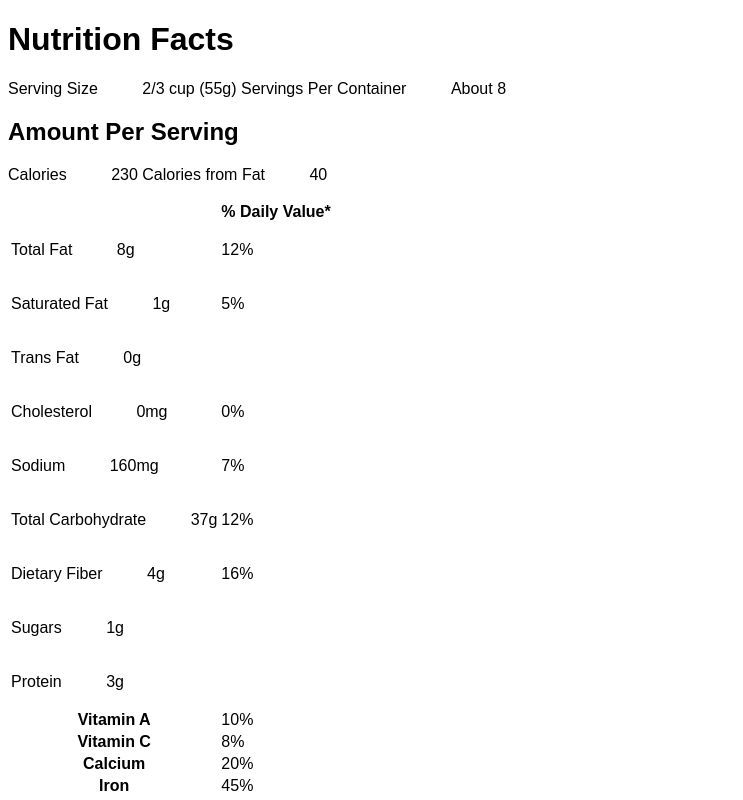
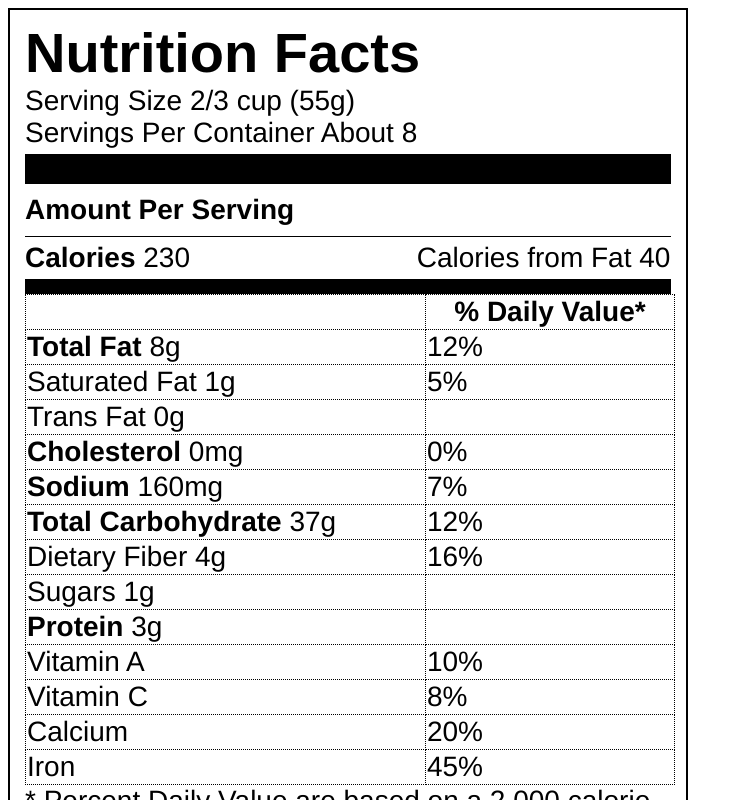
Before and after one commit to The-Marcy-Lab-School/nutrition-facts, a plain HTML site: page fellow-submissions/enmanuel-delanuez/index.html in a window 1280 px wide. Shown: the top 800 px of the page, without its empty margins (0-743 px from the left). Drawn offline with Linux system fonts and the light colour scheme.

Commit message:
style top portion

```diff
--- a/fellow-submissions/enmanuel-delanuez/index.html
+++ b/fellow-submissions/enmanuel-delanuez/index.html
@@ -10,25 +10,16 @@
 <body>
     <header>
         <h1>Nutrition Facts</h1>
-        <!--Servings Defined-->
-        <dl>
-            <dt>Serving Size</dt>
-            <dd>2/3 cup (55g)</dd>
-            <dt>Servings Per Container</dt>
-            <dd>About 8</dd>
-        </dl>
+            <p>Serving Size 2/3 cup (55g)</p>
+            <p>Servings Per Container About 8</p>
+            <h2>Amount Per Serving</h2>
+             <p><b>Calories</b> 230</p>
+             <p>Calories from Fat 40</p>
     </header>
 
     <main>
-        <!--Macro Nutrients and Daily Value-->
         <article>
-            <h2>Amount Per Serving</h2>
-            <dl>
-                <dt>Calories</dt>
-                <dd>230</dd>
-                <dt>Calories from Fat</dt>
-                <dd>40</dd>
-            </dl>
+
             <table>
                 <!--Macro Nutrients-->
                 <tr>
@@ -118,25 +109,24 @@
                 </tr>
                 <!--Micro nutrients-->
                 <tr>
-                    <th>Vitamin A</th>
+                    <td>Vitamin A</td>
                     <td>10%</td>
                 </tr>
                 <tr>
-                    <th>Vitamin C</th>
+                    <td>Vitamin C</td>
                     <td>8%</td>
                 </tr>
                 <tr>
-                    <th>Calcium</th>
+                    <td>Calcium</td>
                     <td>20%</td>
                 </tr>
                 <tr>
-                    <th>Iron</th>
+                    <td>Iron</td>
                     <td>45%</td>
                 </tr>
             </table>
             <p>* Percent Daily Value are based on a 2,000 calorie diet. Your daily value may be higher or lower depending on your calorie needs.
             </p>
-        </article>
             <!--Per Diet Table Guide-->
             <section>
                 <table>
@@ -184,6 +174,8 @@
                         </tr>
                     </table>
             </section>
+        </article>
+
     </main>
 </body>
 </html>
--- a/fellow-submissions/enmanuel-delanuez/style.css
+++ b/fellow-submissions/enmanuel-delanuez/style.css
@@ -1,13 +1,80 @@
+html {font-size: 28px}
+
 body {
-    font-family: sans-serif;
+    font-family: Helvetica, Arial, sans-serif;
     width: 680px;
-    height: 1190px;
+    height: 1200px;
+    font-size: 1rem;
+    padding: 10px 15px 15px 15px;
+    border: 2px solid black;
+    box-sizing: border-box;
 }
 
-/*th + td:empty {*/
-/*    padding: 1px 2px;*/
-/*}*/
+header {border-bottom: 15px solid black;}
 
-dt, dd {
+h1 {
+    font-family: "Libre Franklin", Arial, sans-serif;
+    font-size: 2rem;
+    margin: 0;
+}
+
+h2 {
+    font-size: 1rem;
+    margin: 0;
+    border-bottom: 1px solid black;
+    padding: 10px 0;
+}
+
+p {
+    margin: 0;
+}
+
+header p:nth-of-type(2) {border-bottom: 30px solid black; padding-bottom: 5px;}
+
+header p:nth-of-type(3) {
+    text-align: left;
+    display: inline-block;
+    padding: 5px 0;
+    width: 50%;
+}
+
+header p:nth-of-type(4) {
+    text-align: right;
+    display: inline-block;
+    padding: 5px 0;
+    width: 48.7%;
+}
+
+
+dl, dt, dd {
    display: inline-block;
+   box-sizing: border-box;
+   margin: 0;
 }
+
+table {
+    border-collapse: collapse;
+    width: 650px;
+}
+
+td, th {
+    border: 1px dotted black;
+    with: auto;
+}
+
+table dt {
+    font-weight: bold;
+}
+
+table tr:nth-child(3) dt {
+    font-weight: normal;
+}
+table tr:nth-child(4) dt {
+    font-weight: normal;
+}
+table tr:nth-child(8) dt {
+    font-weight: normal;
+}
+table tr:nth-child(9) dt {
+    font-weight: normal;
+}
```
Lines whose indentation alone changed are shown as unchanged.
